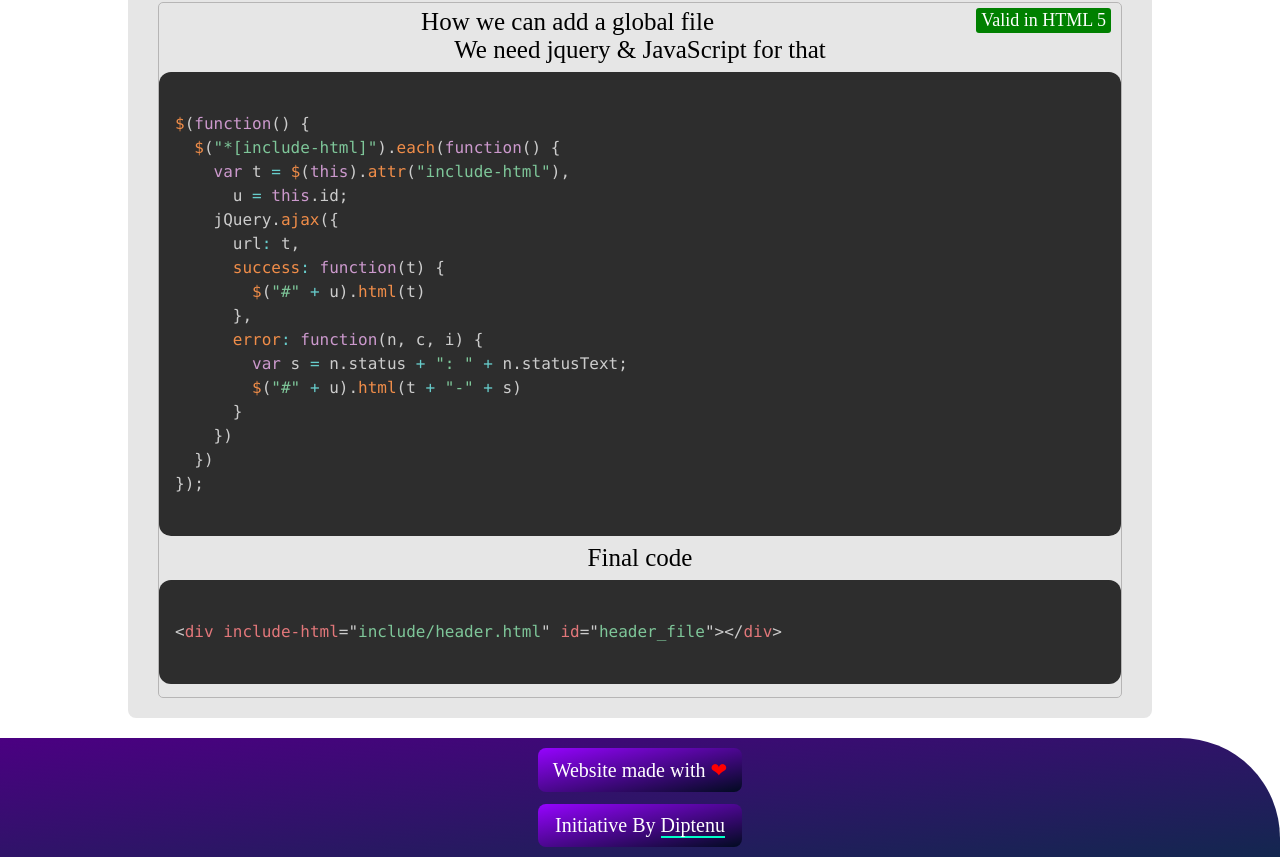
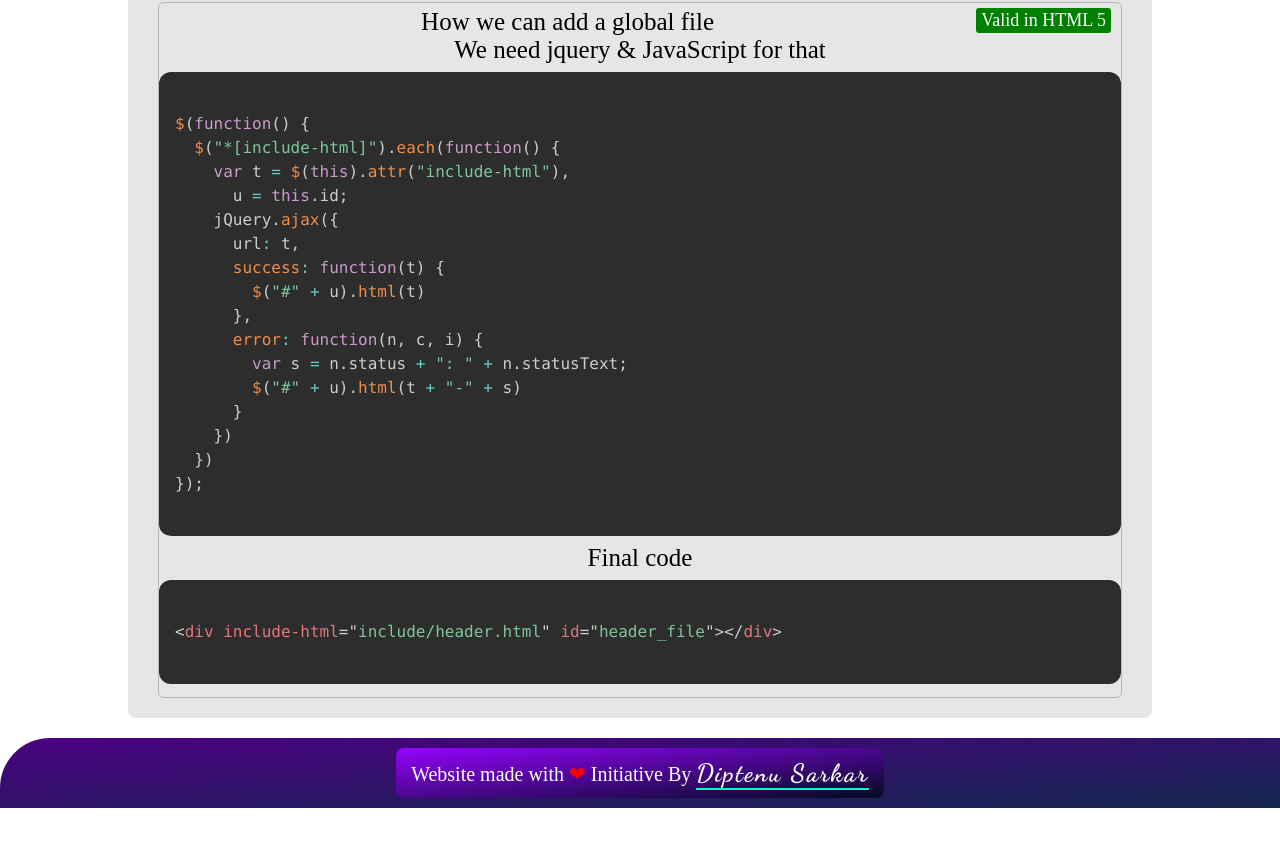
Before and after one commit to diptenu/HTML-CheetSheet, a plain HTML site: page index.html in a window 1280 px wide. Shown: the part 5309-6166 px from the top of the page. After the commit the page ends 6117 px from the top, so only its background shows below. Drawn offline with Linux system fonts and the light colour scheme; some packages are replaced by stand-ins of ours; a script that the page names is missing.

Commit message:
Footer Update

```diff
--- a/index.html
+++ b/index.html
@@ -338,8 +338,8 @@ $(function() {
     </div> -->
     <footer>
         <div class="f-c">
-            <p class="footer-p">Website made with <span class="c-red">❤</span></p>
-            <p class="footer-p">Initiative By <a href="http://d.dsky.in" class="btn" target="_blank">diptenu</a></p>
+            <p class="footer-p">Website made with <span class="c-red">❤</span> Initiative By <a href="https://github.com/Diptenusarkar" class="btn" target="_blank">diptenu sarkar</a></p>
+            <!-- <p class="footer-p">Initiative By <a href="http://d.dsky.in" class="btn" target="_blank">diptenu</a></p> -->
             <!-- <p class="footer-p"><a href="https://github.com/diptenu/HTML-CheetSheet" class="btn">Edit Website On Github</a></p> -->
         </div>
         <!-- <div class="w-edit">
--- a/stylesheet/own/style.css
+++ b/stylesheet/own/style.css
@@ -223,7 +223,8 @@ footer {
     padding: 10px 20px;
     display: flex;
     justify-content: center;
-    border-top-right-radius: 100px;
+    text-align: center;
+    border-top-left-radius: 50px;
     /* border-bottom-left-radius: 100px; */
 }
 
@@ -262,7 +263,7 @@ footer {
     color: red;
 }
 
-a[href="https://diptenu.me"] {
+a[href="https://github.com/Diptenusarkar"] {
     font-family: 'Dancing Script', cursive;
     letter-spacing: 2px;
     font-size: 25px;
```
